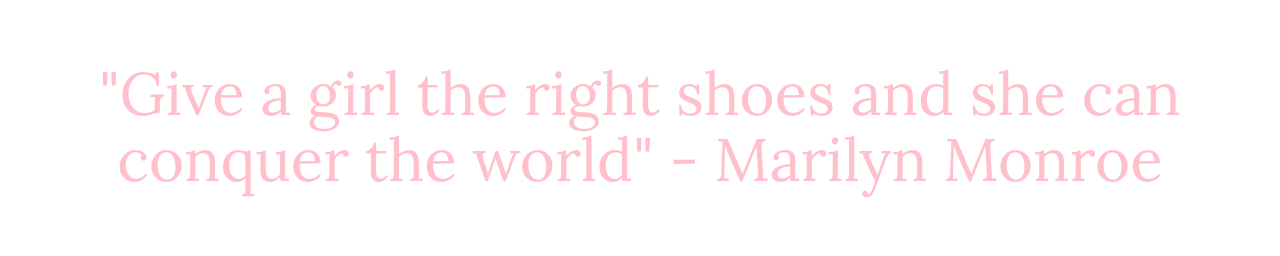
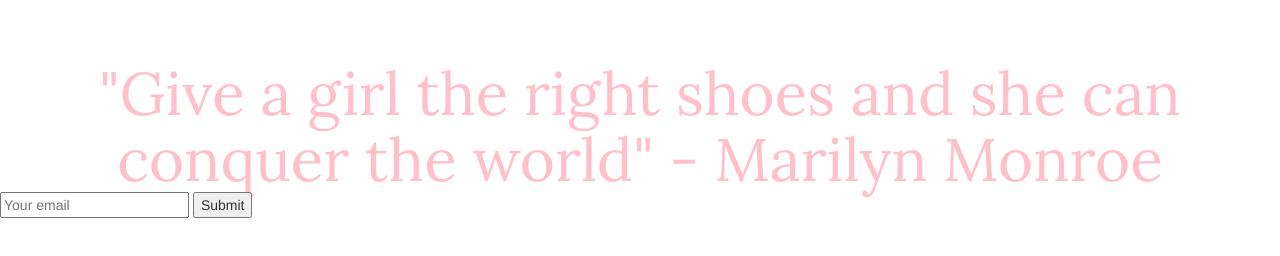
Before and after one commit to annajamescodefirstgirls/annacodefirstgirls, a plain HTML site: page index.html in a window 1280 px wide. Drawn offline with Linux system fonts and the light colour scheme.

Commit message:
email tag

```diff
--- a/index.html
+++ b/index.html
@@ -11,4 +11,7 @@
 <body>
 <h1>"Give a girl the right shoes and she can conquer the world" - Marilyn Monroe</h1>
 
+<input type="email" placeholder="Your email">
+<input type="submit">
+
 </html>
```
